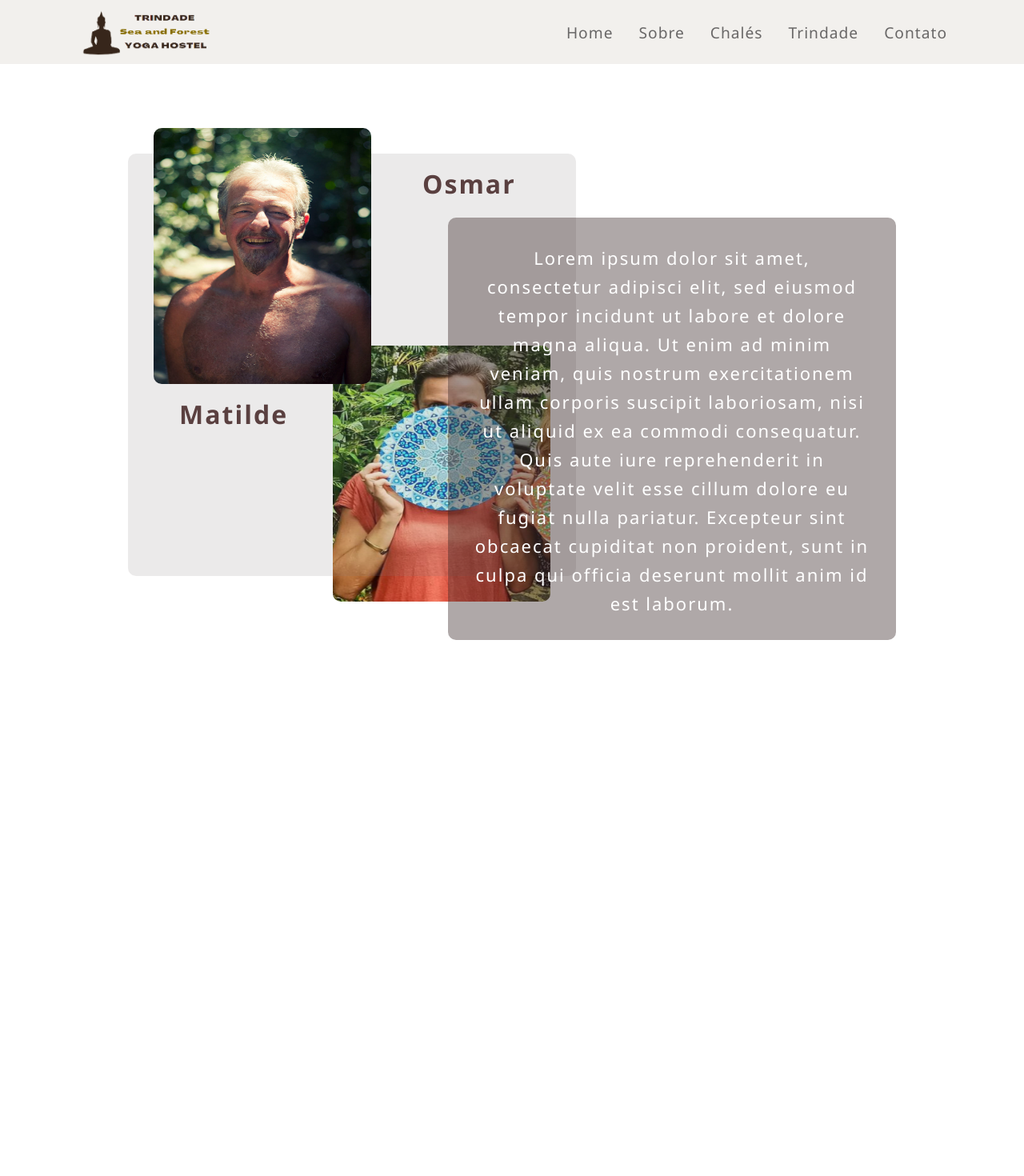
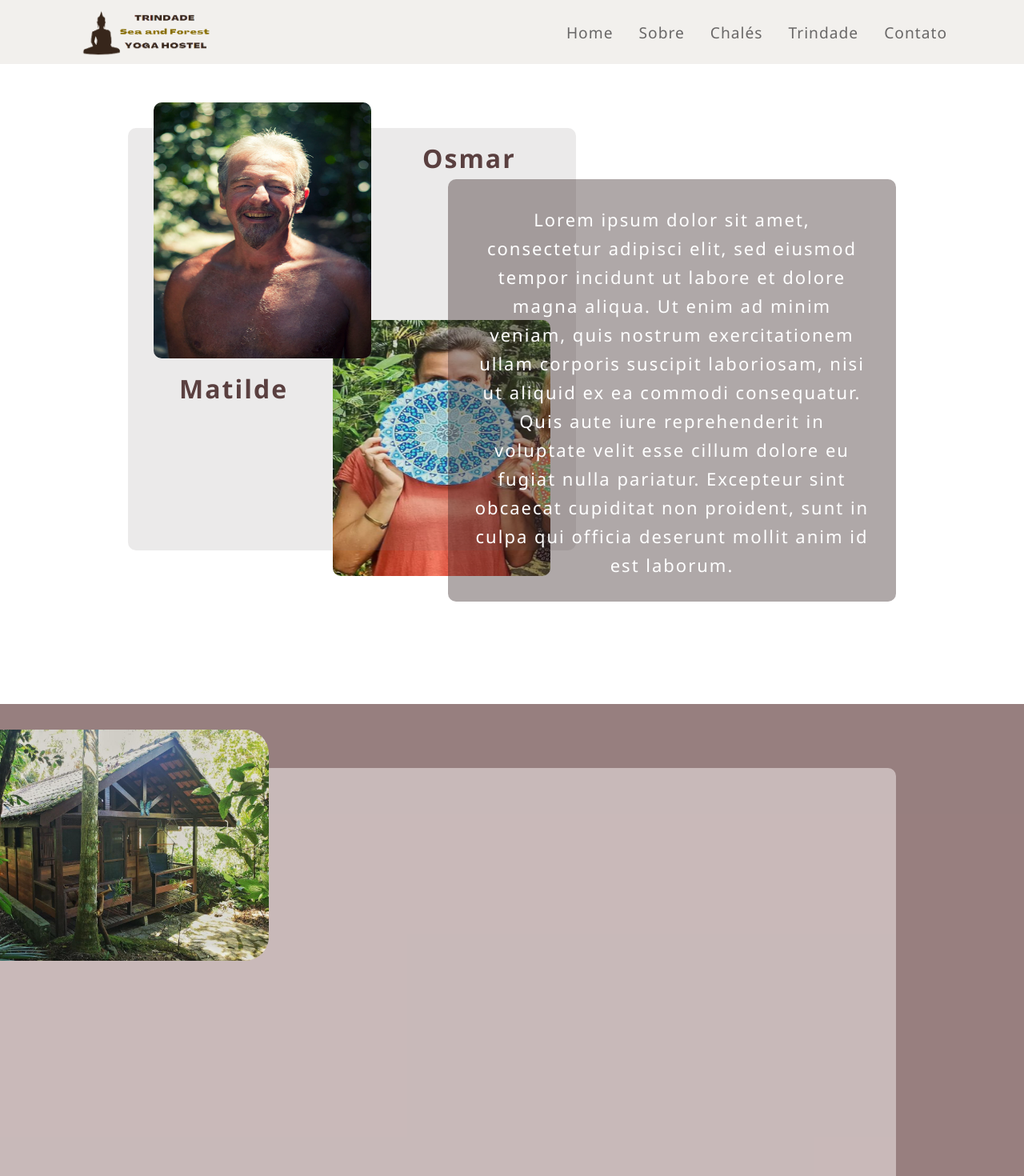
Before and after one commit to lobernardo/YogaHostel, a React (Create React App) app in the folder yoga/: page /about in a window 1280 px wide. Shown: the top 1470 px of the page at 80% size. Built offline with nearby package versions, Linux system fonts and the light colour scheme.

Commit message:
commit_31_3_2

```diff
--- a/yoga/src/components/pages/AboutSection/About.js
+++ b/yoga/src/components/pages/AboutSection/About.js
@@ -1,6 +1,7 @@
 import styles from './About.module.css'
 import BossCard from './BossCard'
 import DescriptionHostel from './DescriptionHostel'
+import DescriptionHostelTwo from './DescriptionHostelTwo'
 
 
 
@@ -11,8 +12,14 @@ function About() {
 
         <section className={styles.about__container}>
 
+            <div className={styles.desc__one__container}>
             <BossCard />
             <DescriptionHostel />
+            </div>
+
+            <div className={styles.desc__two__container}>
+            <DescriptionHostelTwo />
+            </div>
 
         </section>
 
--- a/yoga/src/components/pages/AboutSection/About.module.css
+++ b/yoga/src/components/pages/AboutSection/About.module.css
@@ -1,60 +1,21 @@
 .about__container{
     width: 100%;
-    height: 200vh;
+    height: 300vh;
     background-color: white;
     margin: 0 auto;
-    align-items: flex-start;
-    position: relative;
+    display: flex;
+    flex-direction: column;
+    align-items: center;
 }
 
-.card__container__about img{
-    width: 17rem;
-    height: 20rem;
-    border-radius: 10px;
-    position: absolute;
-    left:14rem;
-    top:5rem
-}
-
-.card__container__about .card_um{
-    z-index: 1;
-}
-
-.card__container__about .card_dois{
-
-    position: absolute;
-    top:22rem;
-    left: 28rem;
-    width: 17rem;
-    height: 20rem;
-    z-index: 0;
+.desc__one__container{
+    width: 100%;
+    height:100vh;
 }
 
 
-.about__container__description{
-    background-color: rgba(127, 122, 122, 0.157);
-    width: 35rem;
-    height: 33rem;
-    border-radius: 10px;
-    position: absolute;
-    top:7rem;
-    left: 12rem;
+.desc__two__container{
+    background-color: rgba(76, 33, 33, 0.575);
+    width: 100%;
+    height: 110vh;
 }
-
-.about__container__description h2{
-    color:rgb(90, 64, 64);
-    letter-spacing: 2px;
-    font-size: 2rem;
-}
-
-.about__container__description .osmar{
-    position: absolute;
-    top:1rem;
-    left: 23rem;
-}
-
-.about__container__description .matilde{
-    position: absolute;
-    top: 19rem;
-    left: 4rem;
-}
--- a/yoga/src/components/pages/AboutSection/BossCard.module.css
+++ b/yoga/src/components/pages/AboutSection/BossCard.module.css
@@ -8,6 +8,7 @@
     animation: myAnim 3s ease 0s 1 normal forwards;
     cursor: pointer;
 }
+
 
 .card__container__about .card_um{
     z-index: 1;
@@ -55,7 +56,8 @@
 }
 
 .boss__container{
-
+	position: absolute;
+    top:3rem;
 }
 
 @keyframes myAnim {
--- a/yoga/src/components/pages/AboutSection/DescriptionHostel.module.css
+++ b/yoga/src/components/pages/AboutSection/DescriptionHostel.module.css
@@ -5,7 +5,7 @@
     border-radius: 10px;
     position: absolute;
     right: 10rem;
-    top:12rem;
+    top:14rem;
     animation: myAnim 2.5s ease-in 0s 1 normal forwards;
 }
 
--- /dev/null
+++ b/yoga/src/components/pages/AboutSection/DescriptionHostelTwo.js
@@ -0,0 +1,16 @@
+import styles from  './DescriptionHostelTwo.module.css'
+import chale1 from '../../assets/chale1.png'
+
+import 'animate.css'
+
+function DescriptionHostelTwo (){
+    return(
+
+        <div className={styles.description__hostel__two__container}>
+        <img className={styles.img__apoio__about__description} src={chale1}/>
+        </div>
+
+    )
+}
+
+export default DescriptionHostelTwo
--- /dev/null
+++ b/yoga/src/components/pages/AboutSection/DescriptionHostelTwo.module.css
@@ -0,0 +1,21 @@
+.desc__two__container{
+    height: 75vh;
+}
+
+.description__hostel__two__container{
+    background-color: rgba(227, 216, 216, 0.648);
+    width: 75rem;
+    height: 33rem;
+    border-radius: 10px;
+    position: absolute;
+    right: 10rem;
+    top:60rem;
+}
+
+.img__apoio__about__description {
+    width: 24rem;
+    border-radius: 30px ;
+    position: absolute;
+    left: 2rem;
+    top:-3rem;
+}
```
